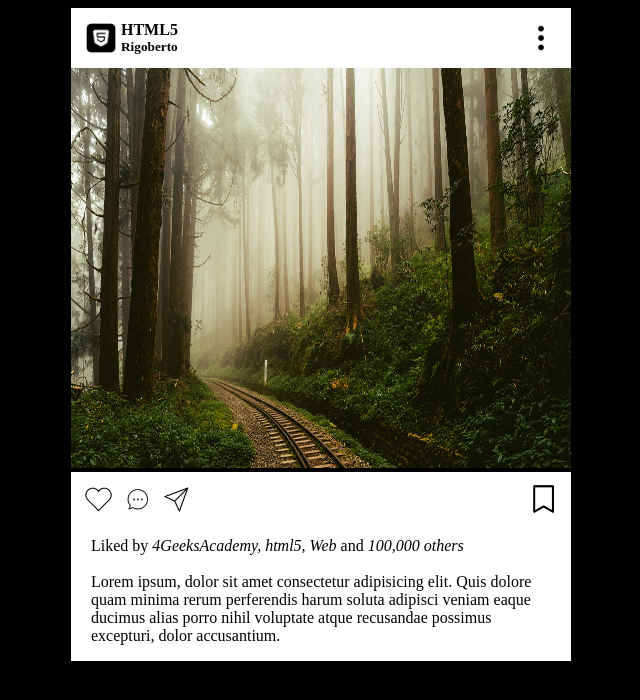
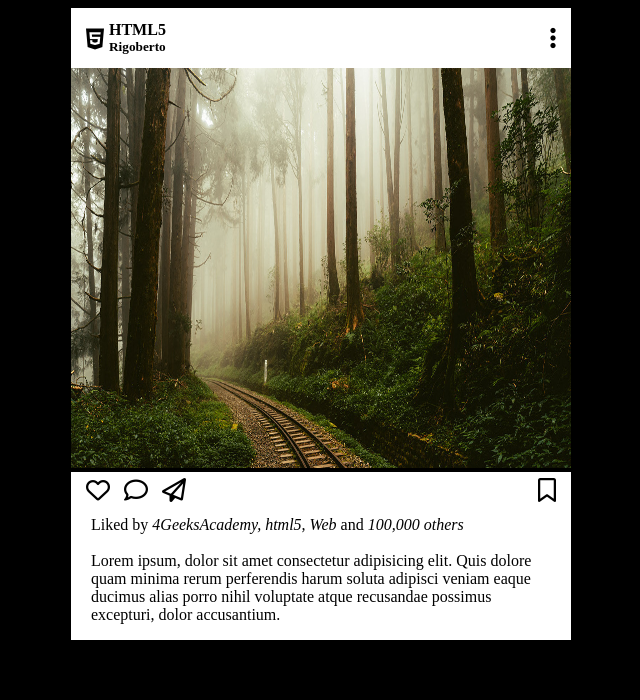
Before and after one commit to EmilyDarling/instagram-post-layout, a plain HTML site: page index.html in a window 1280 px wide. Shown: the whole page, without its empty margins (327-967 px from the left). Drawn offline with Linux system fonts and the light colour scheme.

Commit message:
icon fix

```diff
--- a/index.html
+++ b/index.html
@@ -4,20 +4,21 @@
     <meta charset="UTF-8">
     <meta name="viewport" content="width=device-width, initial-scale=1.0">
     <link rel="stylesheet" href="styles.css">
+    <link rel="stylesheet" href="https://cdnjs.cloudflare.com/ajax/libs/font-awesome/6.6.0/css/all.min.css" integrity="sha512-Kc323vGBEqzTmouAECnVceyQqyqdsSiqLQISBL29aUW4U/M7pSPA/gEUZQqv1cwx4OnYxTxve5UMg5GT6L4JJg==" crossorigin="anonymous" referrerpolicy="no-referrer" />
     <title>Instagram Post</title>
 </head>
 <body>
     <div class="main-post">
         <div class="header">
             <div class="left-header">
-                <img src="2007004_five_html_social media_icon.png">
+                <i class="fa-brands fa-html5 fa-xl"></i>
                 <div class="text-header">
                     <h4>HTML5</h4>
                     <h5>Rigoberto</h5>
                 </div>
             </div>
             <div class="right-header">
-                <img src="9040796_three_dots_vertical_icon.png">
+                <i class="fa-solid fa-ellipsis-vertical fa-xl"></i>
             </div>
         </div>
 
@@ -28,13 +29,13 @@
         <div class="post-content">
             <div class="icons">
                 <div class="left-icons">
-                    <img src="211754_heart_icon.png" alt="">
-                    <img src="6900243_bubble_chat_comment_conversation_mail_icon.png" alt="">
-                    <img src="430109_paper_plane_send_icon.png" alt="">
+                    <i class="fa-regular fa-heart fa-xl"></i>
+                    <i class="fa-regular fa-comment fa-xl"></i>
+                    <i class="fa-regular fa-paper-plane fa-xl"></i>
                 </div>
                 <div class="right-icons">
-                    <img src="2849790_bookmark_book_multimedia_tab_media_icon.png" alt="">
-                </div>
+                    <i class="fa-regular fa-bookmark fa-xl"></i>
+                 </div>
             </div>
             <div class="likes">
                 <p>Liked by <em>4GeeksAcademy, html5, Web</em> and <em>100,000 others</em></p>
--- a/styles.css
+++ b/styles.css
@@ -17,9 +17,8 @@ body{
     justify-content: space-between;
     padding: 0 10px;
 }
-.header img{
-    width: 30px;
-    padding: 5px;
+i{
+    padding: 0 5px;
 }
 .left-header{
     display: flex;
@@ -48,10 +47,7 @@ body{
     margin: 10px;
     justify-content: space-between;
 }
-.icons img{
-    width: 35px;
 
-}
 
 .likes{
     height: 20px;
```
